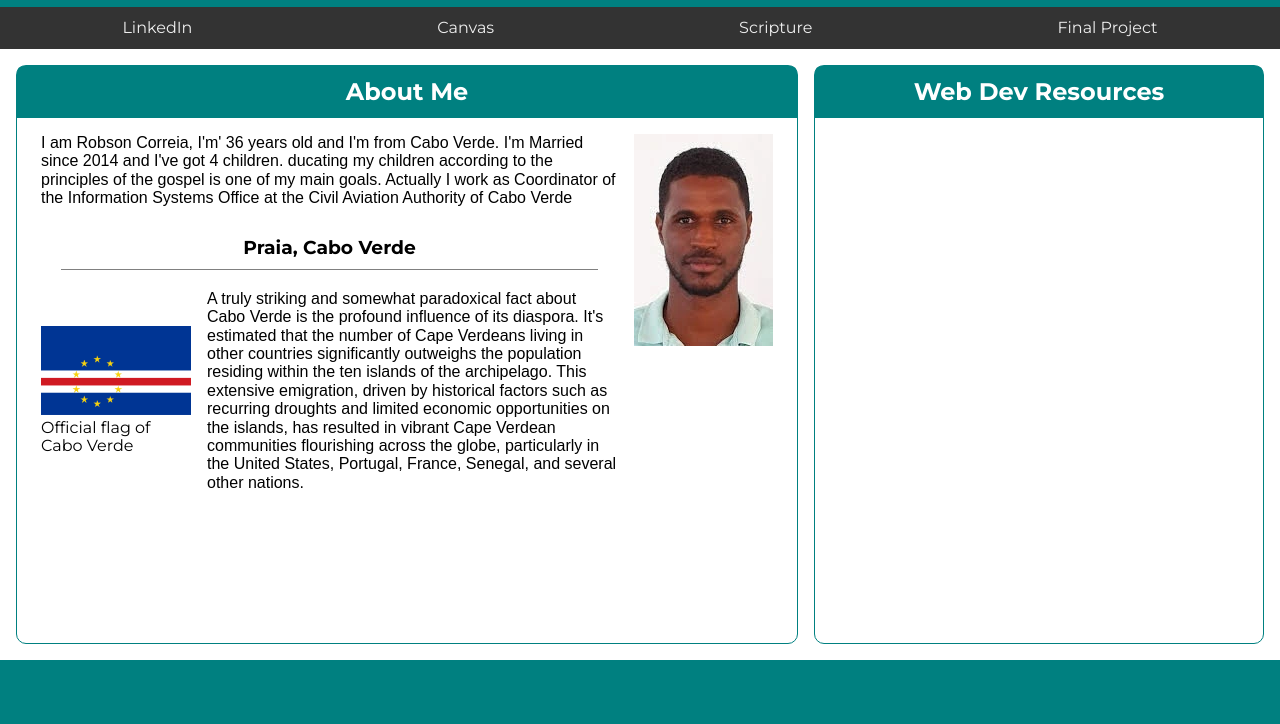
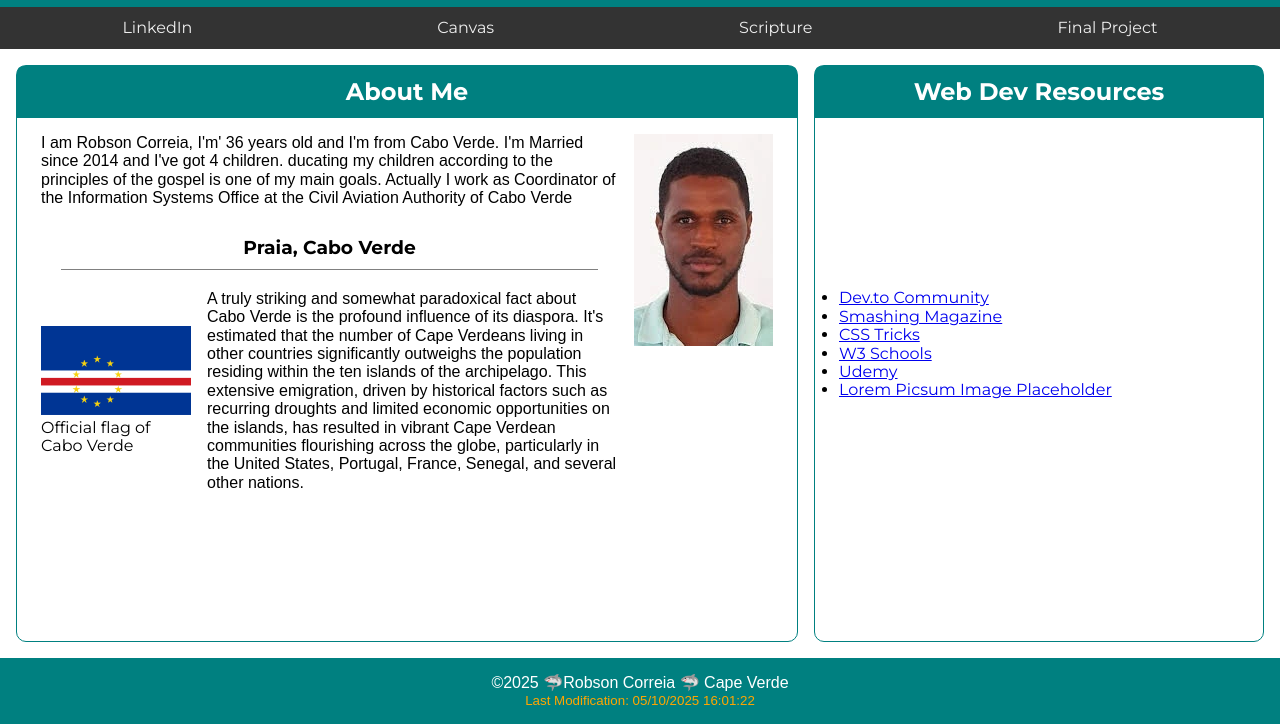
Before and after one commit to robgol/wdd131, a plain HTML site: page index.html in a window 1280 px wide. Shown: the part 76-800 px from the top of the page. Drawn offline with Linux system fonts and the light colour scheme.

Commit message:
1st week

```diff
--- a/index.html
+++ b/index.html
@@ -12,13 +12,13 @@
     <link rel="preconnect" href="https://fonts.googleapis.com">
     <link rel="preconnect" href="https://fonts.gstatic.com" crossorigin>
     <link href="https://fonts.googleapis.com/css2?family=Montserrat:wght@400;700&display=swap" rel="stylesheet">
-
+    <script src="scripts/getdates.js" defer=""></script>
 
     <title>WDD 131 – Dynamic Web Fundamentals - Robson Correia</title>
 </head>
 <body>
     <header>
-        <h1>WDD 131: Dynamic Web Fundamentals - Robson Correia</h1>
+        <h1>WDD 131: Dynamic Web Fundamentals - <span class="highlight">Robson Correia</span></h1>
         <nav>
             <ul class="navigation">
                 <li><a href="#" target=_blank title="LinkedIn">LinkedIn</a></li>
@@ -61,12 +61,22 @@
         </section>
         <section class="card card-small">
             <h2>Web Dev Resources</h2>
-
+            <div class="middle">
+                <ul>
+                  <li><a href="https://dev.to" target="_blank">Dev.to Community</a></li>
+                  <li><a href="https://smashingmagazine.com">Smashing Magazine</a></li>
+                  <li><a href="https://css-tricks.com" target="_blank">CSS Tricks</a></li>
+                  <li><a href="https://www.w3schools.com" target="_blank">W3 Schools</a></li>
+                  <li><a href="https://www.udemy.com" target="_blank">Udemy</a></li>
+                  <li><a href="https://picsum.photos/">Lorem Picsum Image Placeholder</a></li>
+                </ul>
+              </div>
         </section>
 
     </main>
     <footer>
-
+        <p><span id="currentYear">©2025</span> 🦈Robson Correia 🦈 Cape Verde</p>
+        <p class="highlight" id="lastModified">Last Modification: 04/30/2024 13:54:24</p>
     </footer>
 </body>
 </html>
--- /dev/null
+++ b/scripts/getdates.js
@@ -0,0 +1,3 @@
+let d = new Date();
+document.getElementById("currentYear").innerHTML = `&copy;${d.getFullYear()}`;
+document.querySelector('#lastModified').textContent = `Last Modification: ${document.lastModified}`;
--- a/styles/base.css
+++ b/styles/base.css
@@ -100,10 +100,15 @@ img{
   }
 footer {
 	background: teal;
-	padding: 2rem;
+	padding: 1rem;
 	text-align: center;
 	grid-column: 1 / 4;
+	color: #fff;
 }
+.highlight {
+	color: orange;
+	font-size: smaller;
+  }
 
 .card-large {
 	flex: 2;
@@ -111,8 +116,14 @@ footer {
 
 .card-small {
 	flex: 1;
+}
 
-}
+.middle {
+	display: flex;
+	flex-direction: column;
+	justify-content: center;
+	height: 80%;
+  }
 
 
 
```
